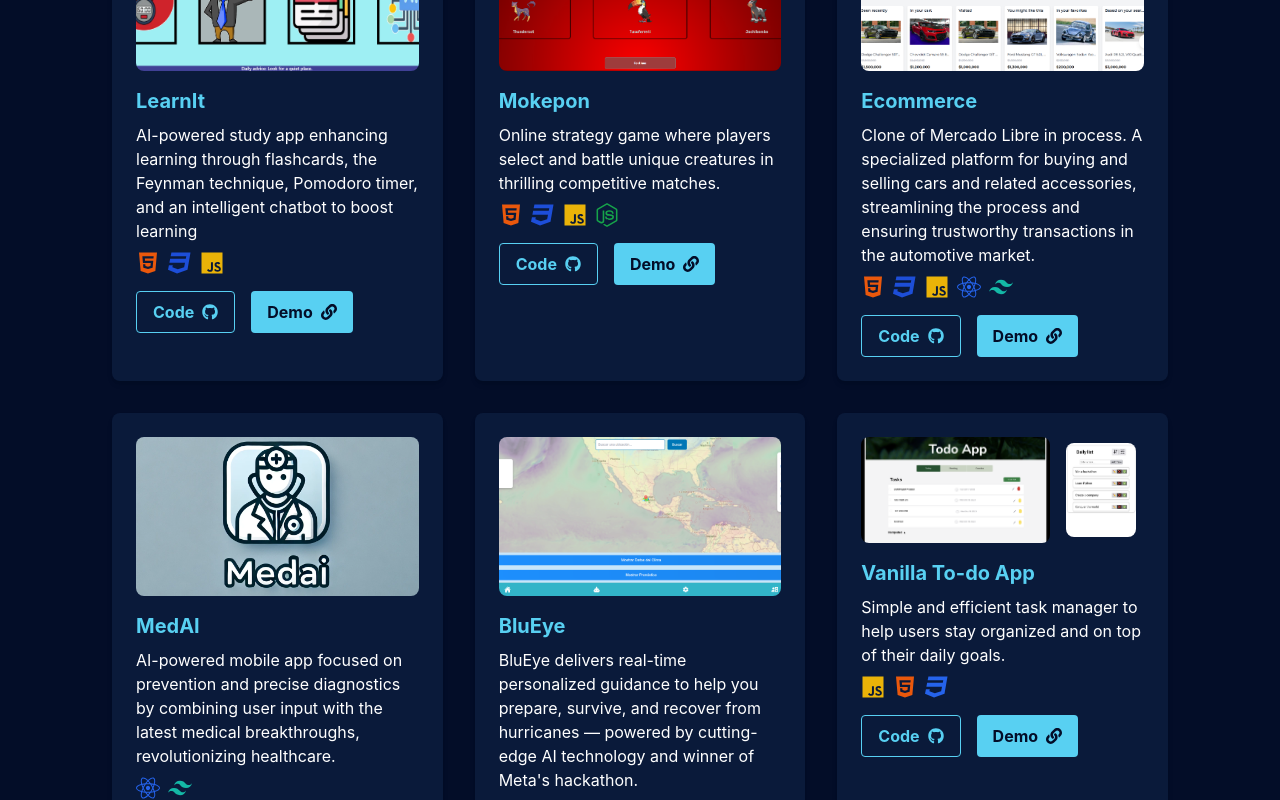
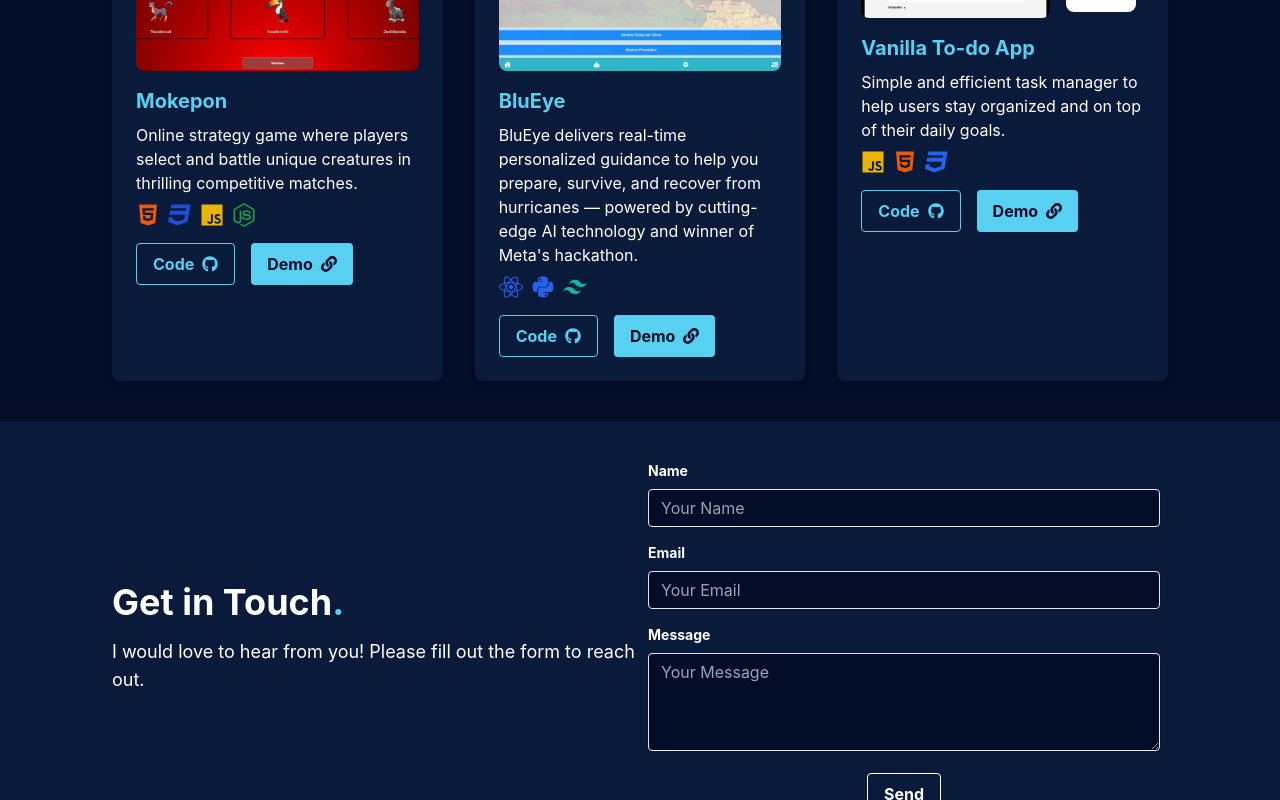
Before and after one commit to DiegoCM1/Portfolio, a React (Create React App) app: page / in a window 1280 px wide. Shown: the part 1640-2440 px from the top of the page. Built offline with nearby package versions, Linux system fonts and the light colour scheme.

Commit message:
Commented not finished projects

```diff
--- a/src/components/Work.js
+++ b/src/components/Work.js
@@ -24,20 +24,20 @@ import InterfaceMedAI from "../assets/InterfaceMedAI.webp";
 
 // Array of project details
 const projects = [
-  {
-    title: "LearnIt",
-    description:
-      "AI-powered study app enhancing learning through flashcards, the Feynman technique, Pomodoro timer, and an intelligent chatbot to boost learning",
-    imageUrl: pcLearnitImage,
-    imageUrl2: null,
-    technologies: [
-      <FaHtml5 className="text-orange-600" />,
-      <FaCss3 className="text-blue-700" />,
-      <FaJs className="text-yellow-500" />,
-    ],
-    codeLink: "https://github.com/DiegoCM1/LearnIt",
-    demoLink: "https://diegocm1.github.io/LearnIt/",
-  },
+  // {
+  //   title: "LearnIt",
+  //   description:
+  //     "AI-powered study app enhancing learning through flashcards, the Feynman technique, Pomodoro timer, and an intelligent chatbot to boost learning",
+  //   imageUrl: pcLearnitImage,
+  //   imageUrl2: null,
+  //   technologies: [
+  //     <FaHtml5 className="text-orange-600" />,
+  //     <FaCss3 className="text-blue-700" />,
+  //     <FaJs className="text-yellow-500" />,
+  //   ],
+  //   codeLink: "https://github.com/DiegoCM1/LearnIt",
+  //   demoLink: "https://diegocm1.github.io/LearnIt/",
+  // },
   {
     title: "Mokepon",
     description:
@@ -53,35 +53,35 @@ const projects = [
     codeLink: "https://github.com/DiegoCM1/Mokepon",
     demoLink: "https://diegocm1.github.io/Mokepon/",
   },
-  {
-    title: "Ecommerce",
-    description:
-      "Clone of Mercado Libre in process. A specialized platform for buying and selling cars and related accessories, streamlining the process and ensuring trustworthy transactions in the automotive market.",
-    imageUrl: pcEcommerceImage,
-    imageUrl2: null,
-    technologies: [
-      <FaHtml5 className="text-orange-600" />,
-      <FaCss3 className="text-blue-700" />,
-      <FaJs className="text-yellow-500" />,
-      <FaReact className="text-blue-600" />,
-      <SiTailwindcss className="text-teal-500" />,
-    ],
-    codeLink: "https://github.com/DiegoCM1/Ecommerce",
-    demoLink: "https://diegocm1.github.io/Ecommerce/",
-  },
-  {
-    title: "MedAI",
-    description:
-      "AI-powered mobile app focused on prevention and precise diagnostics by combining user input with the latest medical breakthroughs, revolutionizing healthcare.",
-    imageUrl: LogoMedAI,
-    imageUrl2: null,
-    technologies: [
-      <FaReact className="text-blue-600" />,
-      <SiTailwindcss className="text-teal-500" />,
-    ],
-    codeLink: "https://github.com/Victor4286/MetaQuetzal",
-    demoLink: "https://project5.demo.com",
-  },
+  // {
+  //   title: "Ecommerce",
+  //   description:
+  //     "Clone of Mercado Libre in process. A specialized platform for buying and selling cars and related accessories, streamlining the process and ensuring trustworthy transactions in the automotive market.",
+  //   imageUrl: pcEcommerceImage,
+  //   imageUrl2: null,
+  //   technologies: [
+  //     <FaHtml5 className="text-orange-600" />,
+  //     <FaCss3 className="text-blue-700" />,
+  //     <FaJs className="text-yellow-500" />,
+  //     <FaReact className="text-blue-600" />,
+  //     <SiTailwindcss className="text-teal-500" />,
+  //   ],
+  //   codeLink: "https://github.com/DiegoCM1/Ecommerce",
+  //   demoLink: "https://diegocm1.github.io/Ecommerce/",
+  // },
+  // {
+  //   title: "MedAI",
+  //   description:
+  //     "AI-powered mobile app focused on prevention and precise diagnostics by combining user input with the latest medical breakthroughs, revolutionizing healthcare.",
+  //   imageUrl: LogoMedAI,
+  //   imageUrl2: null,
+  //   technologies: [
+  //     <FaReact className="text-blue-600" />,
+  //     <SiTailwindcss className="text-teal-500" />,
+  //   ],
+  //   codeLink: "https://github.com/Victor4286/MetaQuetzal",
+  //   demoLink: "https://project5.demo.com",
+  // },
   {
     title: "BluEye",
     description:
```
